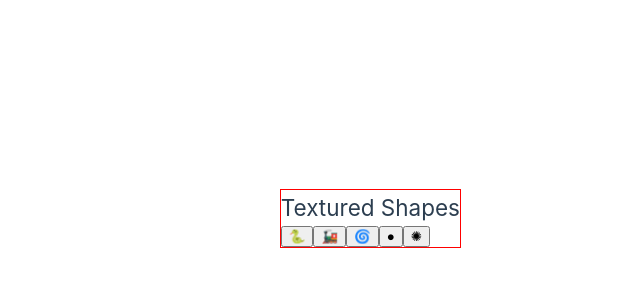
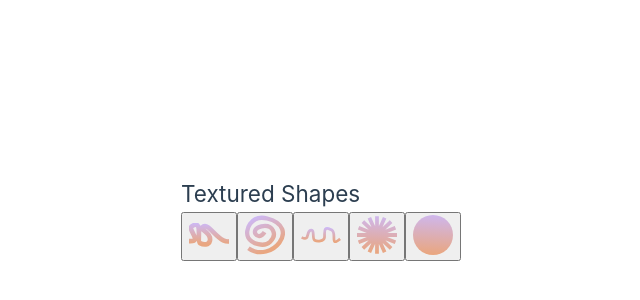
Before and after one commit to vivitt/penpot-plugin-test, a Vue app: page / in a window 1280 px wide. Shown: the part 182-482 px from the top of the page, without its empty margins (179-819 px from the left). Built offline with nearby package versions, Linux system fonts and the light colour scheme.

Commit message:
add button icons

```diff
--- a/src/App.vue
+++ b/src/App.vue
@@ -1,8 +1,9 @@
 <script setup lang="ts">
+import ShapeButton from './components/ShapeButton.vue'
 import { onMounted, ref } from 'vue'
 
-const SHAPES = [
-  {
+const SHAPES = {
+  snake: {
     name: 'snake',
     svg: `<svg width="1200" height="632" viewBox="0 0 1200 632" fill="none" xmlns="http://www.w3.org/2000/svg">
 <path opacity="0.5" d="M-62 492.864C464.179 568.636 -55.6689 150.948 80.3958 59.0228C439.431 -183.542 218.603 497.446 329.778 558.768C440.954 620.091 593.874 621.003 625.992 492.864C697.19 208.805 242.209 155.236 436.765 59.023C648.132 -45.5032 961.138 754.412 1375 436.873" stroke="url(#paint0_linear_268_13)" stroke-width="140"/>
@@ -13,9 +14,19 @@ const SHAPES = [
 <stop offset="1" stop-color="#FFB661" stop-opacity="0"/>
 </linearGradient>
 </defs>
+</svg>`,
+    path: `<svg width="40" height="40" viewBox="0 0 1200 632" fill="none" xmlns="http://www.w3.org/2000/svg">
+<path opacity="0.5" d="M-62 492.864C464.179 568.636 -55.6689 150.948 80.3958 59.0228C439.431 -183.542 218.603 497.446 329.778 558.768C440.954 620.091 593.874 621.003 625.992 492.864C697.19 208.805 242.209 155.236 436.765 59.023C648.132 -45.5032 961.138 754.412 1375 436.873" stroke="url(#paint0_linear_268_13)" stroke-width="140"/>
+<defs>
+<linearGradient id="paint0_linear_268_13" x1="685.898" y1="579.837" x2="697.274" y2="-44.8577" gradientUnits="userSpaceOnUse">
+<stop stop-color="#E35E13"/>
+<stop offset="1" stop-color="#A981FE"/>
+<stop offset="1" stop-color="#FFB661" stop-opacity="0"/>
+</linearGradient>
+</defs>
 </svg>`
   },
-  {
+  infinite: {
     name: 'infinite',
     svg: `<svg width="1302" height="1258" viewBox="0 0 1302 1258" fill="none" xmlns="http://www.w3.org/2000/svg">
 <path opacity="0.5" d="M111.724 1057.18C855.722 1578.9 1850.08 377.474 724.923 92.1868C192.391 -42.8379 -23.2861 479.613 107.123 718.082C218.219 921.236 628.645 1032.01 811.953 855.934C1070.96 607.152 907.326 269.614 533.159 346.124C113.232 431.992 419.023 878.264 636.767 535.585" stroke="url(#paint0_linear_275_12)" stroke-width="140" stroke-linejoin="round"/>
@@ -26,9 +37,19 @@ const SHAPES = [
 <stop offset="1" stop-color="#FFB661" stop-opacity="0"/>
 </linearGradient>
 </defs>
+</svg>`,
+    path: `<svg width="40" height="40" viewBox="0 0 1302 1258" fill="none" xmlns="http://www.w3.org/2000/svg">
+<path opacity="0.5" d="M111.724 1057.18C855.722 1578.9 1850.08 377.474 724.923 92.1868C192.391 -42.8379 -23.2861 479.613 107.123 718.082C218.219 921.236 628.645 1032.01 811.953 855.934C1070.96 607.152 907.326 269.614 533.159 346.124C113.232 431.992 419.023 878.264 636.767 535.585" stroke="url(#paint0_linear_275_12)" stroke-width="140" stroke-linejoin="round"/>
+<defs>
+<linearGradient id="paint0_linear_275_12" x1="861.066" y1="1056.34" x2="340.011" y2="9.04516" gradientUnits="userSpaceOnUse">
+<stop stop-color="#E35E13"/>
+<stop offset="1" stop-color="#A981FE"/>
+<stop offset="1" stop-color="#FFB661" stop-opacity="0"/>
+</linearGradient>
+</defs>
 </svg>`
   },
-  {
+  train: {
     name: 'train',
     svg: `<svg width="2030" height="819" viewBox="0 0 2030 819" fill="none" xmlns="http://www.w3.org/2000/svg">
 <path opacity="0.5" d="M33 530.5C445.129 743.436 263.229 255.664 469.629 176.064C727.629 76.5638 544.128 589.064 690.128 676.064C836.128 763.064 1156.13 729.064 1190.13 545.564C1224.13 362.064 1081.63 -128.436 1562.63 157.564C1833.13 318.402 1441.63 1055.06 1985.13 604.564" stroke="url(#paint0_linear_275_13)" stroke-width="140"/>
@@ -39,9 +60,19 @@ const SHAPES = [
 <stop offset="1" stop-color="#FFB661" stop-opacity="0"/>
 </linearGradient>
 </defs>
+</svg>`,
+    path: `<svg width="40" height="40" viewBox="0 0 2030 819" fill="none" xmlns="http://www.w3.org/2000/svg">
+<path opacity="0.5" d="M33 530.5C445.129 743.436 263.229 255.664 469.629 176.064C727.629 76.5638 544.128 589.064 690.128 676.064C836.128 763.064 1156.13 729.064 1190.13 545.564C1224.13 362.064 1081.63 -128.436 1562.63 157.564C1833.13 318.402 1441.63 1055.06 1985.13 604.564" stroke="url(#paint0_linear_275_13)" stroke-width="140"/>
+<defs>
+<linearGradient id="paint0_linear_275_13" x1="1049" y1="726.5" x2="1060" y2="10.5" gradientUnits="userSpaceOnUse">
+<stop stop-color="#E35E13"/>
+<stop offset="1" stop-color="#A981FE"/>
+<stop offset="1" stop-color="#FFB661" stop-opacity="0"/>
+</linearGradient>
+</defs>
 </svg>`
   },
-  {
+  star: {
     name: 'star',
     svg: `<svg width="1277" height="1202" viewBox="0 0 1277 1202" fill="none" xmlns="http://www.w3.org/2000/svg">
 <path opacity="0.5" d="M638.5 1L638.623 600.41L882.462 46.6721L638.855 600.502L1089.28 176.736L639.03 600.666L1227.47 371.389L639.127 600.884L1276 601L639.127 601.116L1227.47 830.611L639.03 601.334L1089.28 1025.26L638.855 601.498L882.462 1155.33L638.623 601.59L638.5 1201L638.377 601.59L394.538 1155.33L638.145 601.498L187.72 1025.26L637.97 601.334L49.5266 830.611L637.873 601.116L1 601L637.873 600.884L49.5266 371.389L637.97 600.666L187.72 176.736L638.145 600.502L394.538 46.6721L638.377 600.41L638.5 1Z" stroke="url(#paint0_linear_275_16)" stroke-width="120"/>
@@ -52,9 +83,19 @@ const SHAPES = [
 <stop offset="1" stop-color="#FFB661" stop-opacity="0"/>
 </linearGradient>
 </defs>
+</svg>`,
+    path: `<svg width="40" height="40" viewBox="0 0 1277 1202" fill="none" xmlns="http://www.w3.org/2000/svg">
+<path opacity="0.5" d="M638.5 1L638.623 600.41L882.462 46.6721L638.855 600.502L1089.28 176.736L639.03 600.666L1227.47 371.389L639.127 600.884L1276 601L639.127 601.116L1227.47 830.611L639.03 601.334L1089.28 1025.26L638.855 601.498L882.462 1155.33L638.623 601.59L638.5 1201L638.377 601.59L394.538 1155.33L638.145 601.498L187.72 1025.26L637.97 601.334L49.5266 830.611L637.873 601.116L1 601L637.873 600.884L49.5266 371.389L637.97 600.666L187.72 176.736L638.145 600.502L394.538 46.6721L638.377 600.41L638.5 1Z" stroke="url(#paint0_linear_275_16)" stroke-width="120"/>
+<defs>
+<linearGradient id="paint0_linear_275_16" x1="664.584" y1="1162.16" x2="717.192" y2="-102.348" gradientUnits="userSpaceOnUse">
+<stop stop-color="#E35E13"/>
+<stop offset="1" stop-color="#A981FE"/>
+<stop offset="1" stop-color="#FFB661" stop-opacity="0"/>
+</linearGradient>
+</defs>
 </svg>`
   },
-  {
+  circle: {
     name: 'circle',
     svg: `<svg width="1451" height="1451" viewBox="0 0 1451 1451" fill="none" xmlns="http://www.w3.org/2000/svg">
 <circle opacity="0.5" cx="725.5" cy="725.5" r="725.5" fill="url(#paint0_linear_275_17)"/>
@@ -65,18 +106,28 @@ const SHAPES = [
 <stop offset="1" stop-color="#FFB661" stop-opacity="0"/>
 </linearGradient>
 </defs>
+</svg>`,
+    path: `<svg width="40" height="40" viewBox="0 0 1451 1451" fill="none" xmlns="http://www.w3.org/2000/svg">
+<circle opacity="0.5" cx="725.5" cy="725.5" r="725.5" fill="url(#paint0_linear_275_17)"/>
+<defs>
+<linearGradient id="paint0_linear_275_17" x1="755.184" y1="1404.03" x2="822.757" y2="-124.625" gradientUnits="userSpaceOnUse">
+<stop stop-color="#E35E13"/>
+<stop offset="1" stop-color="#A981FE"/>
+<stop offset="1" stop-color="#FFB661" stop-opacity="0"/>
+</linearGradient>
+</defs>
 </svg>`
   }
-]
+}
 const theme = ref<string | null>(null)
 
-function sendMessage(message: unknown): void {
+const sendMessage = (message: unknown): void => {
   parent.postMessage(message, '*')
 }
 
-const insert = (key): void => {
+const insert = (key: string): void => {
   if (key) {
-    const shape = SHAPES.filter((sh) => sh.name === key)[0]
+    const shape = SHAPES[key]
 
     sendMessage({
       type: 'insert-shape',
@@ -109,20 +160,18 @@ onMounted(() => {
   <main :data-theme="theme">
     <h2>Textured Shapes</h2>
     <div class="forms">
-      <button @click="() => insert('snake')">🐍</button>
-      <button @click="() => insert('train')">🚂</button>
-      <button @click="() => insert('infinite')">🌀</button>
-      <button @click="() => insert('circle')">●</button>
-      <button @click="() => insert('star')">✺</button>
+      <shape-button
+        v-for="shape in SHAPES"
+        :key="shape.name"
+        :path="shape.path"
+        :shape="shape.name"
+        @click="() => insert(shape.name)"
+      ></shape-button>
     </div>
   </main>
 </template>
 
 <style lang="less">
-main {
-  border: red 1px solid;
-  margin: 0;
-}
 [data-theme='dark'] {
   /** Dark styles */
 
--- /dev/null
+++ b/src/components/ShapeButton.vue
@@ -0,0 +1,28 @@
+<script setup lang="ts">
+import { ref } from 'vue'
+const props = defineProps(['shape', 'path'])
+
+const buttonIcon = ref(`
+      ${props.path}
+      <defs>
+        <linearGradient
+          id="paint0_linear_268_13"
+          x1="685.898"
+          y1="579.837"
+          x2="697.274"
+          y2="-44.8577"
+          gradientUnits="userSpaceOnUse"
+        >
+          <stop stop-color="#E35E13" />
+          <stop offset="1" stop-color="#A981FE" />
+          <stop offset="1" stop-color="#FFB661" stop-opacity="0" />
+        </linearGradient>
+      </defs>
+    `)
+</script>
+
+<template>
+  <button v-html="props.path"></button>
+</template>
+
+<style lang="less"></style>
```
